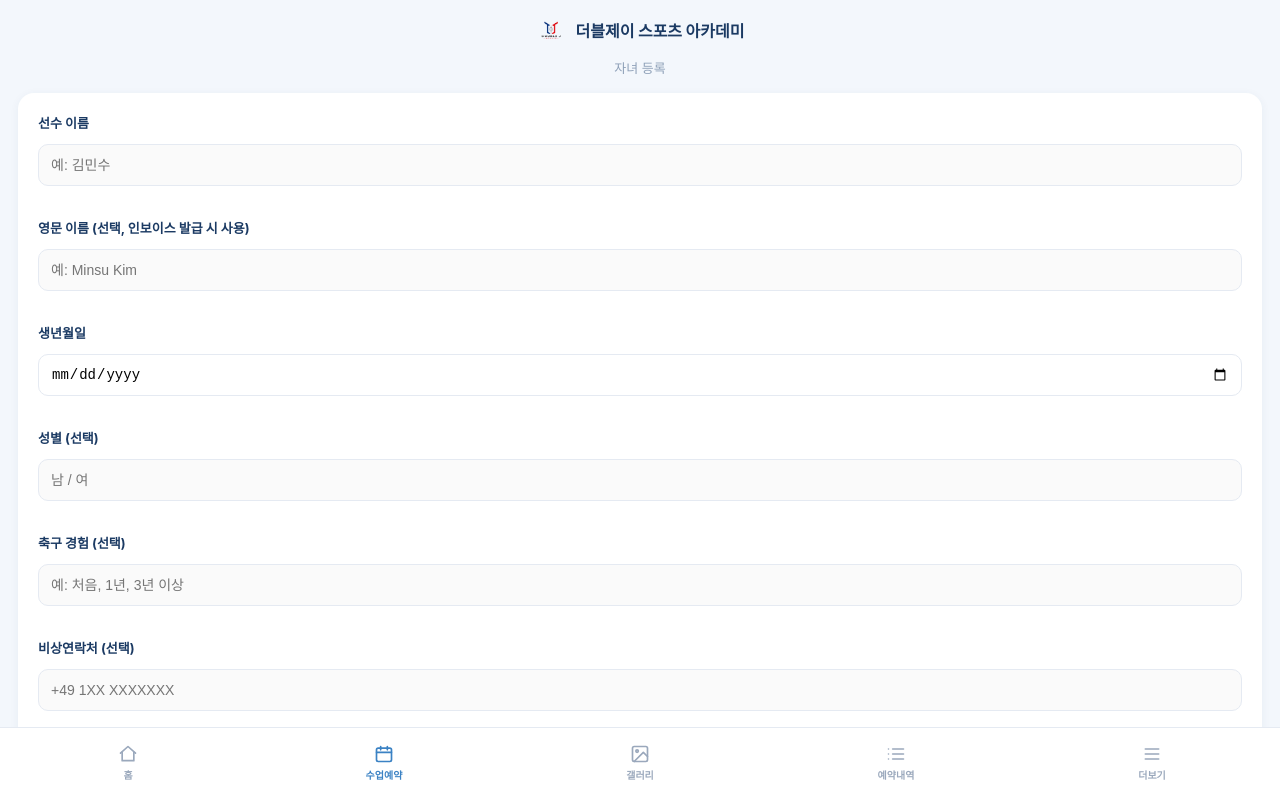
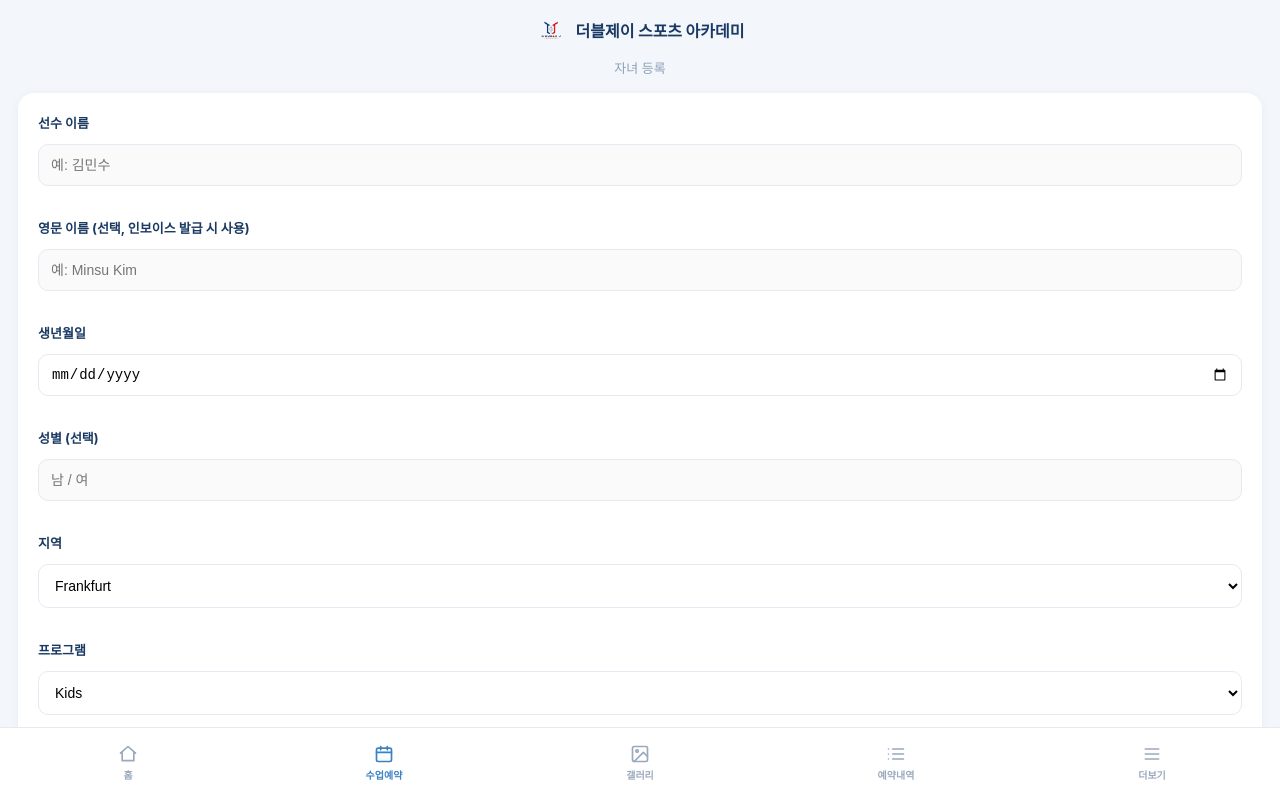
Before and after one commit to heoseony/Double-J-Sports, a Next.js app: page /members/new in a window 1280 px wide. Shown: the top 798 px of the page. Built offline with nearby package versions, Linux system fonts and the light colour scheme; no server answers.

Commit message:
자녀등록: 지역/프로그램 선택 필드 추가 (등록 시점부터 정확한 예약을 위해)

```diff
--- a/app/members/new/page.js
+++ b/app/members/new/page.js
@@ -12,6 +12,8 @@ export default function NewMemberPage() {
   const [nameEn, setNameEn] = useState("");
   const [birthdate, setBirthdate] = useState("");
   const [gender, setGender] = useState("");
+  const [region, setRegion] = useState("frankfurt");
+  const [program, setProgram] = useState("kids");
   const [experience, setExperience] = useState("");
   const [emergencyContact, setEmergencyContact] = useState("");
   const [loading, setLoading] = useState(false);
@@ -55,6 +57,8 @@ export default function NewMemberPage() {
       name: name.trim(),
       name_en: nameEn.trim() || null,
       birth_date: birthdate || null,
+      region,
+      program,
       gender: gender || null,
       experience_level: experience || null,
       emergency_contact: emergencyContact || null,
@@ -178,6 +182,47 @@ export default function NewMemberPage() {
             }}
           />
 
+          <label style={{ fontSize: 13, fontWeight: 700, color: "#1b3a63" }}>지역</label>
+          <select
+            value={region}
+            onChange={(e) => setRegion(e.target.value)}
+            style={{
+              width: "100%",
+              padding: 12,
+              marginTop: 6,
+              marginBottom: 16,
+              fontSize: 14,
+              border: "1px solid #e5eaf2",
+              borderRadius: 10,
+              boxSizing: "border-box",
+              background: "white",
+            }}
+          >
+            <option value="frankfurt">Frankfurt</option>
+            <option value="dusseldorf">Düsseldorf</option>
+          </select>
+
+          <label style={{ fontSize: 13, fontWeight: 700, color: "#1b3a63" }}>프로그램</label>
+          <select
+            value={program}
+            onChange={(e) => setProgram(e.target.value)}
+            style={{
+              width: "100%",
+              padding: 12,
+              marginTop: 6,
+              marginBottom: 16,
+              fontSize: 14,
+              border: "1px solid #e5eaf2",
+              borderRadius: 10,
+              boxSizing: "border-box",
+              background: "white",
+            }}
+          >
+            <option value="kids">Kids</option>
+            <option value="women">Women's</option>
+            <option value="men">Men's</option>
+          </select>
+
           <label style={{ fontSize: 13, fontWeight: 700, color: "#1b3a63" }}>축구 경험 (선택)</label>
           <input
             type="text"
```
